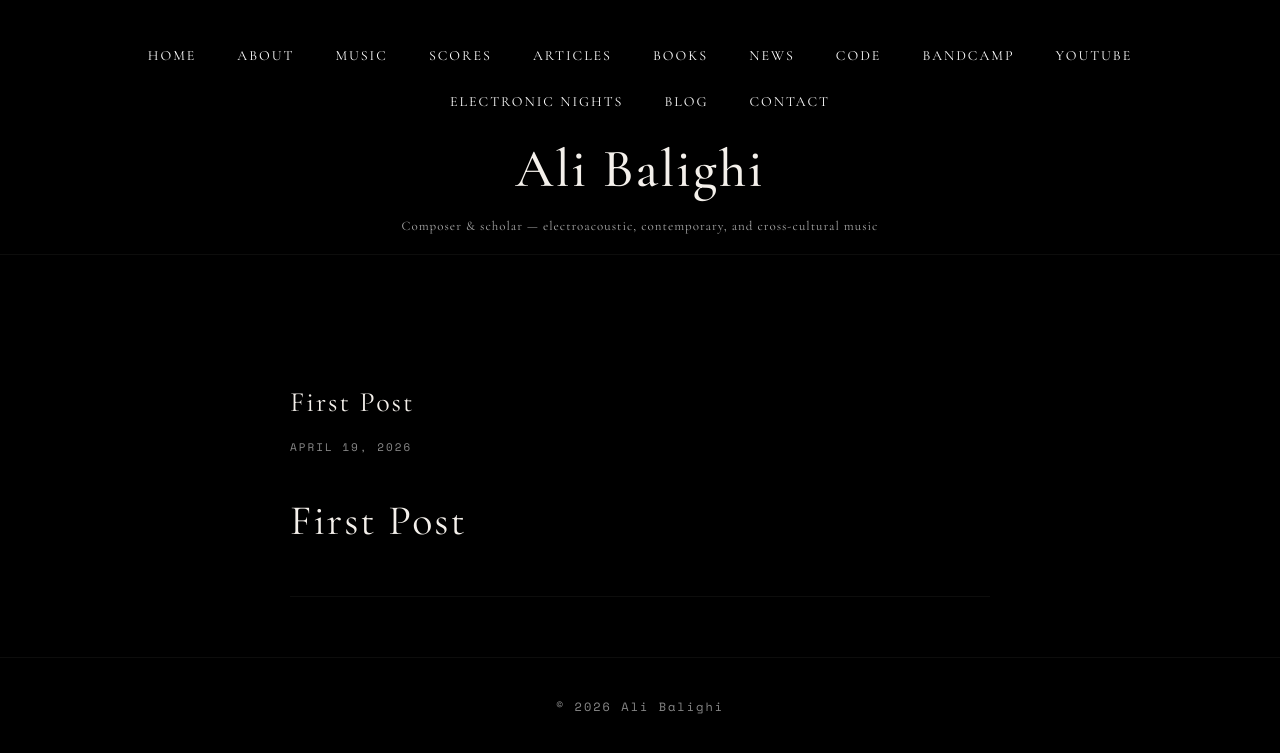
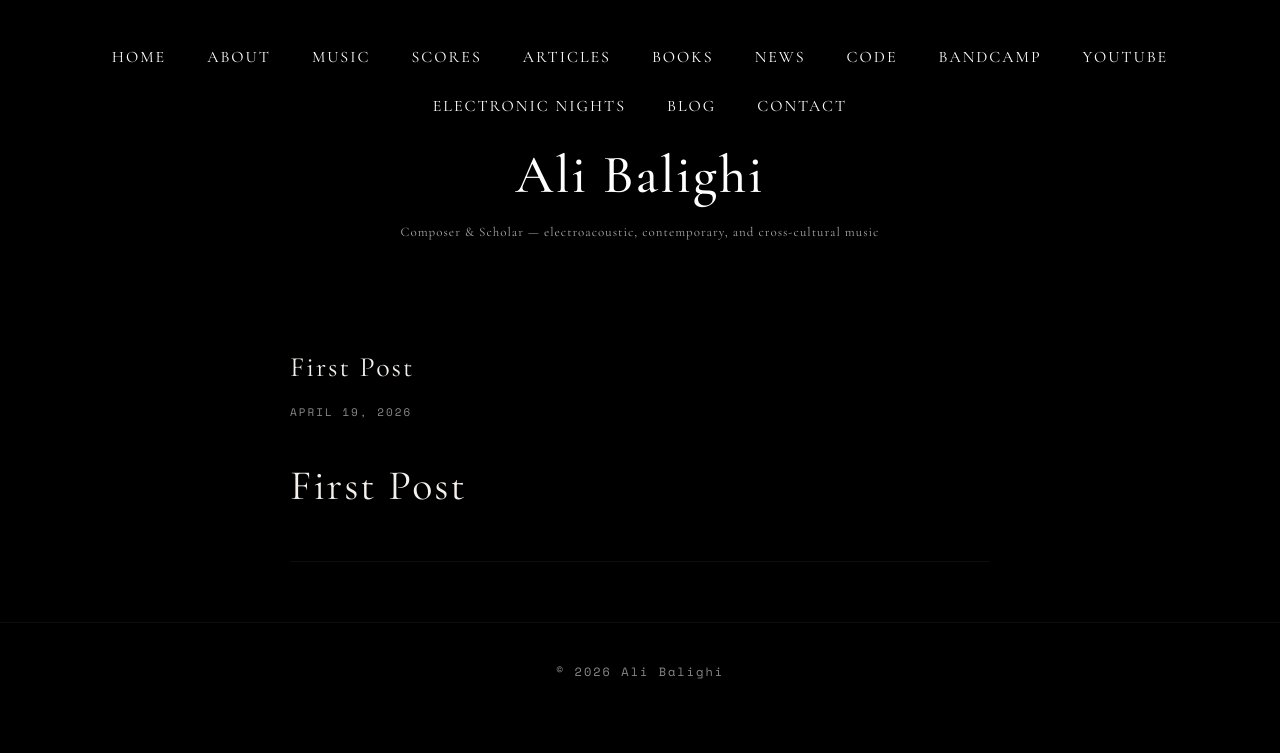
Before and after one commit to alib65/blog, a Jekyll site: the page built from index.html, in a window 1280 px wide. Shown: the top 753 px of the page. Built offline with Jekyll 4.4.1, drawn with Linux system fonts in a browser that asks for light colours.

Commit message:
Refactor CSS styles in default layout
Updated various styles and layout properties for improved design and responsiveness.

```diff
--- a/_layouts/default.html
+++ b/_layouts/default.html
@@ -13,23 +13,31 @@
   <style>
     :root {
       --bg-color: #000000; /* Simple Pure Black */
-      --text-main: #F4F0EB;
+      --text-main: #F4F0EB; /* Bone white */
       --text-dim: #888888;
-      --accent-color: #ff0000;
+      --accent-color: #ff0000; /* Red */
       --border-color: rgba(244, 240, 235, 0.15);
     }
 
     * { box-sizing: border-box; margin: 0; padding: 0; }
 
+    /* --- CORE STYLES --- */
     body {
       background-color: var(--bg-color);
       color: var(--text-main);
       font-family: 'Cormorant Garamond', serif;
       min-height: 100vh;
       margin: 0;
+      overflow-x: hidden;
     }
 
-    /* --- MENU & IDENTITY (From Example) --- */
+    /* Page Scrollbar */
+    ::-webkit-scrollbar { width: 8px; }
+    ::-webkit-scrollbar-track { background: #000000; }
+    ::-webkit-scrollbar-thumb { background: #333333; border-radius: 4px; }
+    ::-webkit-scrollbar-thumb:hover { background: var(--accent-color); }
+
+    /* --- UI LAYOUT (Menu & Title) --- */
     #top-container {
       width: 100%;
       display: flex;
@@ -38,7 +46,6 @@
       padding-top: 40px;
       padding-bottom: 20px;
       gap: 25px;
-      border-bottom: 1px solid rgba(244, 240, 235, 0.05);
     }
 
     .menu {
@@ -50,14 +57,16 @@
     }
 
     .highlight {
-      font-family: 'Cormorant Garamond', serif;
+      font-family: 'Cormorant Garamond', monospace;
       color: #ffffff;
       padding: 6px 12px;
       text-decoration: none;
-      font-size: 14px;
+      font-size: 16px;
       letter-spacing: 2px;
       border: 1px solid transparent;
       transition: all 0.3s ease;
+      cursor: pointer;
+      user-select: none;
       text-transform: uppercase;
     }
 
@@ -69,29 +78,31 @@
       transform: scale(1.02);
     }
 
+    /* --- IDENTITY / TITLE STYLES --- */
     .identity { text-align: center; }
+
     .identity h1 a {
       font-family: 'Cormorant Garamond', serif;
       font-size: 54px;
       font-weight: 500;
       letter-spacing: 2px;
-      color: var(--text-main);
+      color: #ffffff;
       text-decoration: none;
       line-height: 1;
     }
 
     .subtitle-text {
-      font-family: 'Cormorant Garamond', serif;
+      font-family: 'Cormorant Garamond', monospace;
       font-size: 13px;
       color: #aaaaaa;
       margin-top: 12px;
       letter-spacing: 1px;
     }
 
-    /* --- ORIGINAL POST STYLES (Preserved) --- */
+    /* --- MAIN CONTENT & POST STYLES --- */
     main {
       max-width: 760px;
-      margin: 60px auto;
+      margin: 20px auto 60px auto;
       padding: 0 30px;
     }
 
@@ -106,16 +117,40 @@
     h1 { font-size: 42px; }
     h2 { font-size: 28px; margin-top: 40px; }
 
-    p {
-      font-size: 18px;
-      line-height: 1.8;
+    main p {
+      font-size: 20px;
+      line-height: 1.6;
+      text-align: justify;
       color: var(--text-main);
       margin-bottom: 20px;
     }
 
-    main a { color: var(--accent-color); text-decoration: none; }
-    main a:hover { text-shadow: 0 0 8px rgba(255,0,0,0.4); }
+    main strong {
+      color: var(--text-main);
+      font-weight: 700;
+      letter-spacing: 1px;
+    }
 
+    /* Link styling matched to main code */
+    main a {
+      color: var(--accent-color);
+      text-decoration: none;
+      border-bottom: 1px dashed var(--accent-color);
+      transition: all 0.2s;
+    }
+
+    main a:hover {
+      border-bottom-style: solid;
+      text-shadow: 0 0 8px rgba(255, 0, 0, 0.4);
+    }
+
+    hr {
+      border: 0;
+      border-top: 1px dashed var(--text-dim);
+      margin: 40px 0;
+    }
+
+    /* Blog List Specific Overrides */
     .post-meta {
       font-family: 'Space Mono', monospace;
       font-size: 11px;
@@ -130,9 +165,18 @@
       border-bottom: 1px solid rgba(244, 240, 235, 0.05);
       padding: 30px 0;
     }
-    .post-list h2 a { color: var(--text-main); transition: color 0.3s; }
-    .post-list h2 a:hover { color: var(--accent-color); text-shadow: none; }
+    .post-list h2 a {
+      color: var(--text-main);
+      transition: color 0.3s;
+      border-bottom: none; /* Remove dashed border for titles */
+    }
+    .post-list h2 a:hover {
+      color: var(--accent-color);
+      text-shadow: none;
+      border-bottom: none;
+    }
 
+    /* Footer */
     footer {
       text-align: center;
       padding: 40px;
@@ -143,10 +187,24 @@
       font-family: 'Space Mono', monospace;
     }
 
+    /* --- MOBILE RESPONSIVENESS --- */
     @media (max-width: 768px) {
-      .identity h1 a { font-size: 32px; }
+      #top-container { padding-top: 25px; gap: 20px; }
+
+      .menu { gap: 8px; }
+
       .highlight { font-size: 10px; padding: 5px 8px; }
-      main { padding: 0 20px; margin: 40px auto; }
+
+      .identity h1 a { font-size: 36px; }
+
+      .subtitle-text {
+        font-size: 10px;
+        line-height: 1.4;
+        padding: 0 15px;
+      }
+
+      main { padding: 0 20px; margin: 10px auto 40px auto; }
+      main p { font-size: 18px; text-align: left; }
     }
   </style>
 </head>
@@ -171,7 +229,7 @@
 
     <div class="identity">
       <h1><a href="https://alibalighi.com">Ali Balighi</a></h1>
-      <div class="subtitle-text">Composer & scholar — electroacoustic, contemporary, and cross-cultural music</div>
+      <div class="subtitle-text">Composer & Scholar — electroacoustic, contemporary, and cross-cultural music</div>
     </div>
   </header>
 
```
